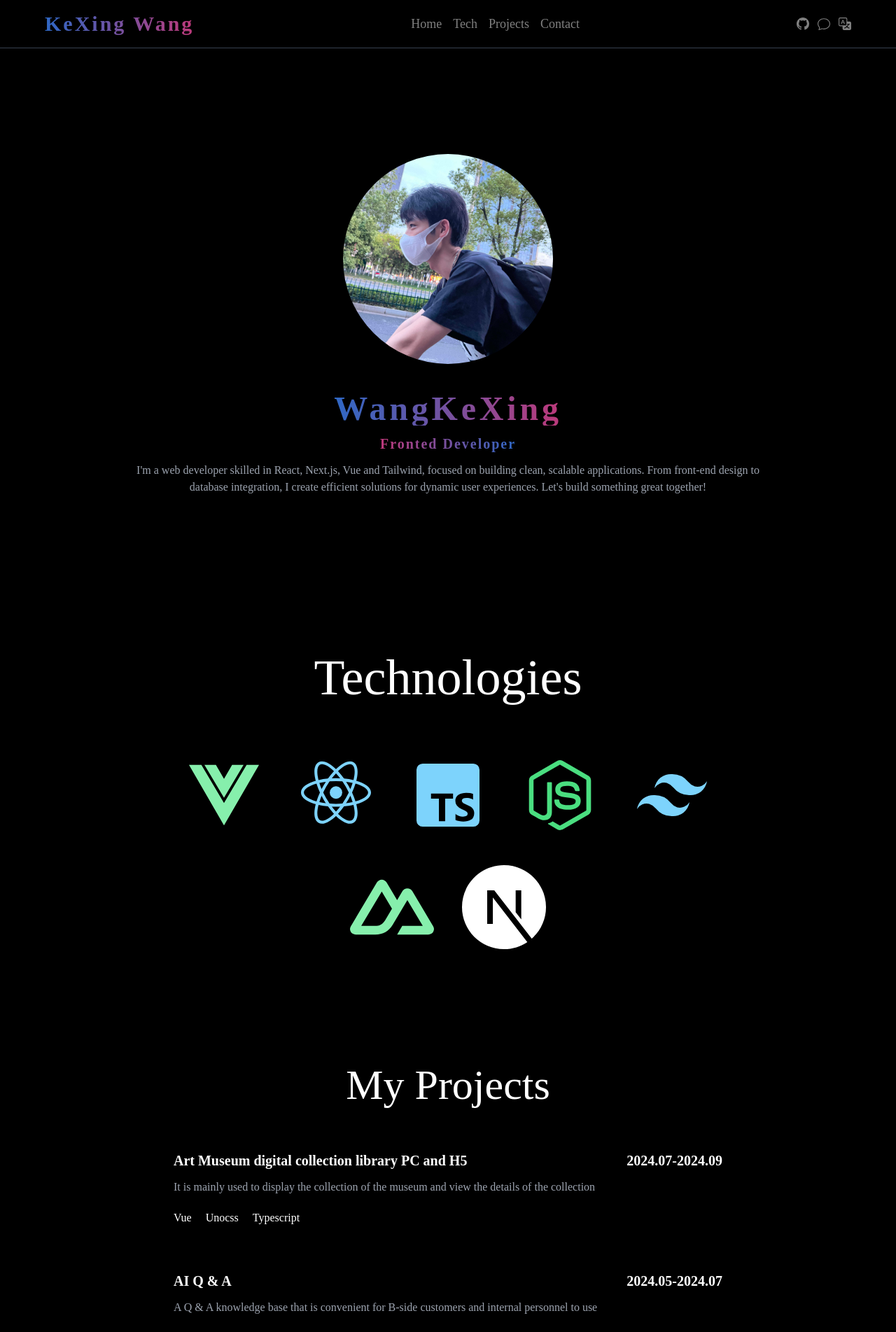
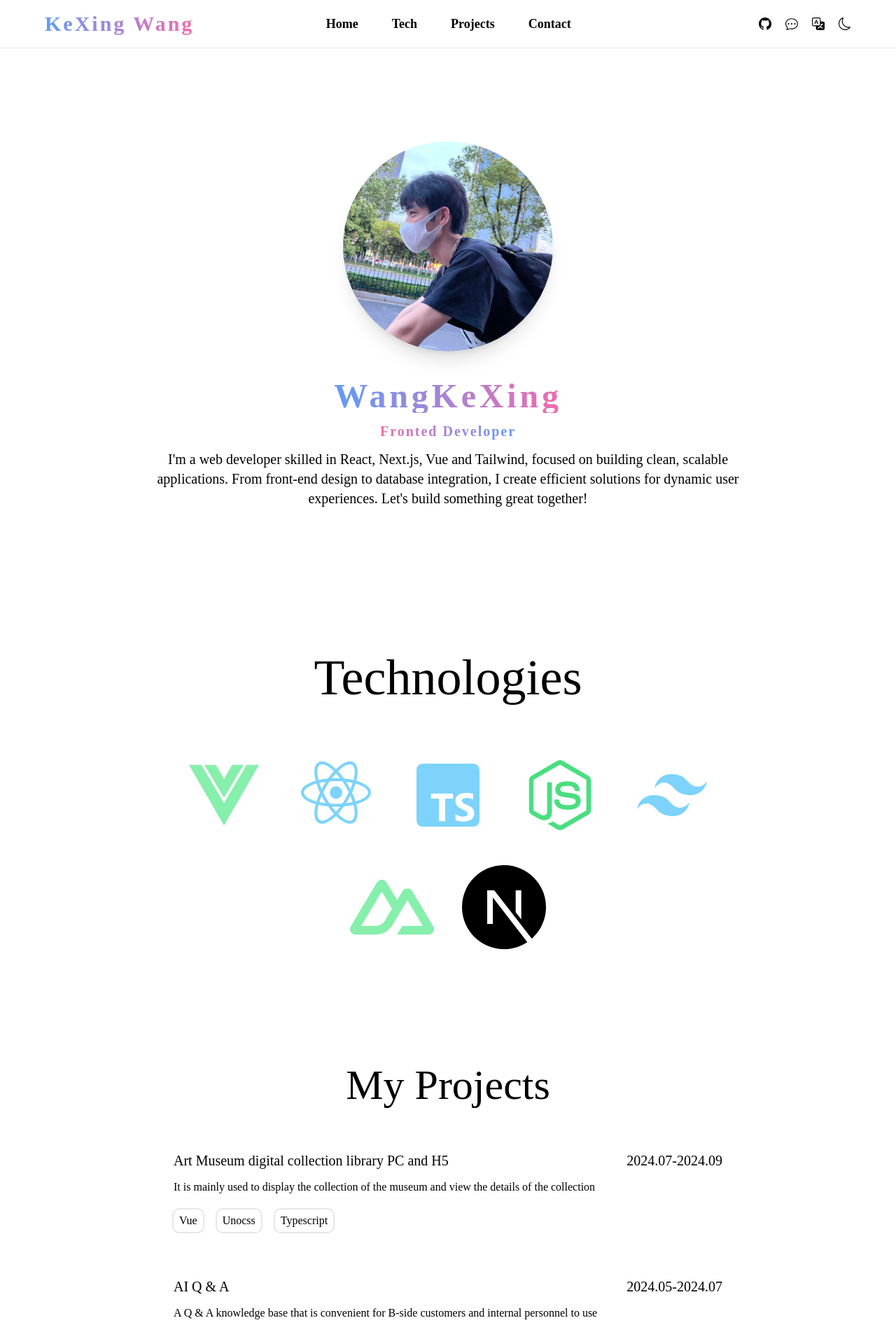
Before and after one commit to xingye1234/Resume-wkx, a React (Vite) app: page / in a window 1280 px wide. Shown: the top 1903 px of the page at 70% size. Built offline with nearby package versions, Linux system fonts and the light colour scheme; a web font is replaced by a local one.

Commit message:
feat:add dark mode

```diff
--- a/src/App.tsx
+++ b/src/App.tsx
@@ -5,7 +5,7 @@ import Projects from "./components/Projects";
 import Tech from "./components/Tech";
 function App() {
   return (
-    <div className="[background:radial-gradient(125%_125%_at_50%_10%, #000_40%, #63e_100%)] min-h-screen w-full bg-black font-fredoka">
+    <div className="[background:radial-gradient(125%_125%_at_50%_10%, #000_40%, #63e_100%)] min-h-screen w-full bg-white dark:bg-black font-fredoka">
       <main className="mx-auto flex max-w-screen-lg flex-col items-center px-4 pt-16 text-white lg:px-16">
         <NavBar />
         <Hero />
--- a/src/components/Contact.tsx
+++ b/src/components/Contact.tsx
@@ -14,7 +14,7 @@ const Contact = () => {
             {t("contact")}
           </span>
         </h1>
-        <p className="text-center text-lg font-semibold text-gray-500">
+        <p className="text-center text-lg font-semibold text-black dark:text-white">
           {t("contactmedesc")}
         </p>
         <a
--- a/src/components/Hero.tsx
+++ b/src/components/Hero.tsx
@@ -27,13 +27,13 @@ const Hero = () => {
         transition={{ duration: 0.8, delay: 0.3 }}
         className="max-x-[600px] mt-10 flex flex-col items-center justify-center gap-3 text-center"
       >
-        <h1 className="bg-gradient-to-r from-blue-500 to-pink-500 bg-clip-text text-5xl font-semibold tracking-widest text-transparent opacity-80 transition-all duration-300 hover:opacity-100">
+        <h1 className="bg-gradient-to-r from-blue-500 to-pink-500 bg-clip-text text-3xl lg:text-5xl font-semibold tracking-widest text-transparent opacity-80 transition-all duration-300 hover:opacity-100">
           WangKeXing
         </h1>
-        <h3 className="bg-gradient-to-r from-pink-500 to-blue-500 bg-clip-text text-xl font-semibold tracking-widest text-transparent opacity-80 transition-all duration-300 hover:opacity-100">
+        <h3 className="bg-gradient-to-r from-pink-500 to-blue-500 bg-clip-text text-lg lg:text-xl font-semibold tracking-widest text-transparent opacity-80 transition-all duration-300 hover:opacity-100">
           {t("subjects.subject")}
         </h3>
-        <p className="text-gray-400">{t("description")}</p>
+        <p className="text-black dark:text-white text-md lg:text-xl">{t("description")}</p>
       </motion.div>
     </section>
   );
--- a/src/components/Navbar.tsx
+++ b/src/components/Navbar.tsx
@@ -1,9 +1,11 @@
 import { useState } from "react";
 import { BiMenu, BiX } from "react-icons/bi";
-import { BsChat, BsGithub, BsTranslate } from "react-icons/bs";
+import { BsChatDots, BsFillSunFill, BsGithub, BsMoon, BsTranslate } from "react-icons/bs";
 import { motion } from "framer-motion";
 import { useI18n } from "../context/in18context";
 import { useClientWH } from "../hooks/useClientWH";
+import { useThemes } from "../hooks/useThemes";
+import { div } from "framer-motion/client";
 
 type NavItem = {
   id: number;
@@ -22,16 +24,24 @@ const Navbar = () => {
   const [isOpen, setisOpen] = useState(false);
   const { language, setLanguage, t } = useI18n();
   const { isMobile } = useClientWH();
+  const { theme, setTheme } = useThemes();
 
-  const handleIsOpen = () => {
+  const handleIsOpen = (e: React.MouseEvent) => {
+    e.stopPropagation();
     setisOpen(!isOpen);
   };
   const handleLanguageChange = () => {
     setLanguage(() => (language === "en" ? "zh-cn" : "en"));
   };
 
+
+  const handleToggleTheme = () => {
+    document.body.classList.toggle("dark");
+    setTheme((prevTheme) => (prevTheme === "light" ? "dark" : "light"));
+  };
+
   return (
-    <nav className="fixed top-0 z-10 box-border flex w-full items-center justify-between border-b border-gray-700 bg-black px-4 py-4 text-white backdrop-blur-md md:px-16">
+    <nav className="fixed top-0 z-10 box-border flex w-full items-center justify-between border-b border-gray-200 bg-white dark:bg-black px-4 py-4 text-white backdrop-blur-md md:px-16">
       <a
         href="#home"
         className="bg-gradient-to-r from-blue-500 to-pink-500 bg-clip-text text-3xl font-semibold tracking-widest text-transparent opacity-80 transition-all duration-300 hover:opacity-100"
@@ -39,20 +49,23 @@ const Navbar = () => {
         {isMobile ? "WKX" : "KeXing Wang"}
       </a>
 
-      <ul className="text-md hidden items-center gap-x-4 sm:flex md:text-lg">
+      {/* middle menu */}
+      <ul className="text-md hidden items-center gap-x-12 sm:flex md:text-lg pr-[80px]">
         {navs.map((item) => {
           return (
             <a
               href={item.link}
               key={item.id}
-              className="opacity-50 transition-all duration-500 hover:opacity-100"
+              className="font-bold transition-all duration-500 hover:opacity-100 text-black dark:text-white"
             >
               <li>{t(item.name)}</li>
             </a>
           );
         })}
       </ul>
-      <ul className="hidden items-center gap-x-3 sm:flex">
+
+      {/* right menu */}
+      <ul className="hidden items-center gap-x-5 sm:flex">
         {/* <a
           href=""
           title="youtube"
@@ -83,31 +96,37 @@ const Navbar = () => {
         <a
           href="https://github.com/xingye1234"
           title="github"
-          className="text-md opacity-50 transition-all duration-500 hover:opacity-100 md:text-lg"
+          className="text-md transition-all text-black dark:text-white duration-500 hover:opacity-100 md:text-lg"
         >
           <li>
             <BsGithub />
           </li>
         </a>
         <a
-          href=""
           title="wechat 13635985831"
-          className="text-md opacity-50 transition-all duration-500 hover:opacity-100 md:text-lg"
+          className="text-md  text-black dark:text-white transition-all duration-500 hover:opacity-100 md:text-lg"
         >
           <li>
-            <BsChat />
+            <BsChatDots />
           </li>
         </a>
 
         <li
           onClick={handleLanguageChange}
-          className="text-md cursor-pointer opacity-50 transition-all duration-500 hover:opacity-100 md:text-lg"
+          className="text-md cursor-pointer  text-black dark:text-white transition-all duration-500 hover:opacity-100 md:text-lg"
         >
           <BsTranslate />
         </li>
+
+        <li
+          onClick={handleToggleTheme}
+          className="text-md cursor-pointer  text-black dark:text-white transition-all duration-500 hover:opacity-100 md:text-lg"
+        >
+          {theme === "light" ? <BsMoon /> : <BsFillSunFill />}
+        </li>
       </ul>
 
-      <div className="sm:hidden">
+      <div className="sm:hidden text-black/70 dark:text-white/70">
         {isOpen ? (
           <BiX className="text-3xl" onClick={handleIsOpen} />
         ) : (
@@ -115,11 +134,12 @@ const Navbar = () => {
         )}
       </div>
       {isOpen && (
+        <div className="fixed left-0 top-0 z-10 h-screen w-full" onClick={(e) => handleIsOpen(e)}>
           <motion.div
             initial={{ opacity: 0, x: -200 }}
             animate={{ opacity: 1, x: 0 }}
             transition={{ duration: 0.3 }}
-          className="fixed left-0 top-0 z-10 h-screen min-w-[150px] bg-black/80 pt-16 text-center"
+            className="h-full max-w-[150px] bg-black/70 pt-16 text-center flex flex-col justify-between"
           >
             <ul className="text-md flex flex-col items-center gap-4 gap-x-4 py-4 sm:hidden md:text-lg">
               {navs.map((item) => {
@@ -127,7 +147,7 @@ const Navbar = () => {
                   <a
                     href={item.link}
                     key={item.id}
-                  className="opacity-50 transition-all duration-500 hover:opacity-100"
+                    className="transition-all duration-500 hover:opacity-100"
                   >
                     <li>{t(item.name)}</li>
                   </a>
@@ -135,7 +155,7 @@ const Navbar = () => {
               })}
             </ul>
 
-          <ul className="flex flex-wrap items-center justify-center gap-x-2 sm:hidden">
+            <ul className="flex items-center justify-center gap-x-4 sm:hidden mb-4">
               {/* <a
               href=""
               className="text-lg md:text-2xl opacity-50 hover:opacity-100 transition-all duration-500"
@@ -161,30 +181,29 @@ const Navbar = () => {
               </li>
             </a> */}
               <a
-              href=""
-              className="text-lg opacity-50 transition-all duration-500 hover:opacity-100 md:text-xl"
+                href="https://github.com/xingye1234"
+                target="_blank"
+                className="text-lg opacity-80 transition-all duration-500 hover:opacity-100 md:text-xl"
               >
                 <li>
                   <BsGithub />
                 </li>
               </a>
-            <a
-              href=""
-              className="text-lg opacity-50 transition-all duration-500 hover:opacity-100 md:text-xl"
-            >
-              <li>
-                <BsChat />
-              </li>
-            </a>
-
               <li
                 onClick={handleLanguageChange}
-              className="cursor-pointer text-lg opacity-50 transition-all duration-500 hover:opacity-100 md:text-xl"
+                className="cursor-pointer opacity-80 text-lg transition-all duration-500 hover:opacity-100 md:text-xl"
               >
                 <BsTranslate />
               </li>
+              <li
+                onClick={handleToggleTheme}
+                className="text-md cursor-pointer opacity-80 transition-all duration-500 hover:opacity-100 md:text-lg"
+              >
+                {theme === "light" ? <BsMoon /> : <BsFillSunFill />}
+              </li>
             </ul>
           </motion.div>
+        </div>
       )}
     </nav>
   );
--- a/src/components/Projects.tsx
+++ b/src/components/Projects.tsx
@@ -2,7 +2,7 @@ import React from "react";
 import { motion } from "framer-motion";
 import { useI18n } from "../context/in18context";
 
-type Project = {
+export type Project = {
   name: string;
   description: string;
   technologies: string[];
@@ -10,7 +10,7 @@ type Project = {
   times: string;
 };
 
-const projects: Project[] = [
+export const projects: Project[] = [
   {
     name: "projects.one.title",
     times: "2024.07-2024.09",
@@ -48,6 +48,7 @@ const projects: Project[] = [
   },
 ];
 
+
 const Projects = () => {
   const { t } = useI18n();
   return (
@@ -56,11 +57,11 @@ const Projects = () => {
       className="flex min-h-screen w-full flex-col items-center justify-center gap-16 p-4 md:px-14 md:py-24"
     >
       <ScrollReveal>
-        <h1 className="text-4xl font-light text-white md:text-6xl">
+        <h1 className="text-4xl font-light md:text-6xl text-black dark:text-white">
           {t("myprojects")}
         </h1>
       </ScrollReveal>
-      <div className="flex max-w-[1000px] flex-col gap-16 text-white">
+      <div className="flex max-w-[1000px] flex-col gap-16 text-black dark:text-white">
         {projects.map((project, index) => (
           <ProJectCard key={index} project={project} />
         ))}
@@ -83,15 +84,15 @@ const ProJectCard = ({ project }: { project: Project }) => {
 
         <div className="flex flex-grow flex-col gap-5">
           <div className="flex flex-col gap-3">
-            <div className="flex justify-between text-xl font-semibold">
+            <div className="flex justify-between text-xl font-semibol">
               <p>{t(project.name)}</p>
               <p>{project.times}</p>
             </div>
-            <p className="text-gray-400">{t(project.description)}</p>
+            <p>{t(project.description)}</p>
           </div>
           <div className="flex flex-wrap gap-5">
             {project.technologies.map((item, idx) => (
-              <span key={idx} className="rounded-lg bg-black">
+              <span key={idx} className="rounded-lg ring-2 ring-gray-200 py-1 px-2 box-border bg-white  dark:bg-black dark:text-white">
                 {item}
               </span>
             ))}
--- a/src/components/Tech.tsx
+++ b/src/components/Tech.tsx
@@ -23,7 +23,7 @@ const Tech = () => {
       className="flex min-h-[70vh] w-full flex-col flex-wrap items-center justify-center p-5 md:gap-10"
     >
       <motion.h1
-        className="mb-8 text-5xl md:text-7xl"
+        className="mb-8 text-5xl md:text-7xl text-black dark:text-white"
         variants={{ ...variants, hidden: { opacity: 0, y: -50 } }}
         initial="hidden"
         whileInView="visible"
@@ -91,7 +91,7 @@ const Tech = () => {
           whileInView="visible"
           transition={{ duration: 0.9, delay: 0.9 }}
         >
-          <SiNextdotjs className="cursor-pointer text-[80px] text-white transition-all duration-300 hover:-translate-y-5 sm:text-[100px] md:text-[120px]" />
+          <SiNextdotjs className="cursor-pointer text-[80px] text-black dark:text-white transition-all duration-300 hover:-translate-y-5 sm:text-[100px] md:text-[120px]" />
         </motion.div>
       </div>
     </section>
--- /dev/null
+++ b/src/hooks/useThemes.ts
@@ -0,0 +1,8 @@
+import { useState } from "react";
+import { getLocalStorage } from "../utils/storage";
+
+export const useThemes = () => {
+  const [theme, setTheme] = useState<string>(getLocalStorage("theme") || "light");
+
+  return { theme, setTheme };
+};
--- /dev/null
+++ b/src/utils/storage.ts
@@ -0,0 +1,19 @@
+export const getLocalStorage = (key: string) => {
+  if (typeof window !== "undefined") {
+    const value = localStorage.getItem(key);
+    return value ? JSON.parse(value) : null;
+  }
+  return null;
+};
+
+export const setLocalStorage = (key: string, value: any) => {
+  if (typeof window !== "undefined") {
+    localStorage.setItem(key, JSON.stringify(value));
+  }
+};
+
+export const removeLocalStorage = (key: string) => {
+  if (typeof window !== "undefined") {
+    localStorage.removeItem(key);
+  }
+};
--- a/tailwind.config.js
+++ b/tailwind.config.js
@@ -1,5 +1,6 @@
 /** @type {import('tailwindcss').Config} */
 export default {
+  darkMode: 'selector',
   content: ["./index.html", "./src/**/*.{js,ts,jsx,tsx}"],
   theme: {
     extend: {
```
Also changed, not shown: src/index.css (line endings or trailing spaces). Lines whose indentation alone changed are shown as unchanged.
